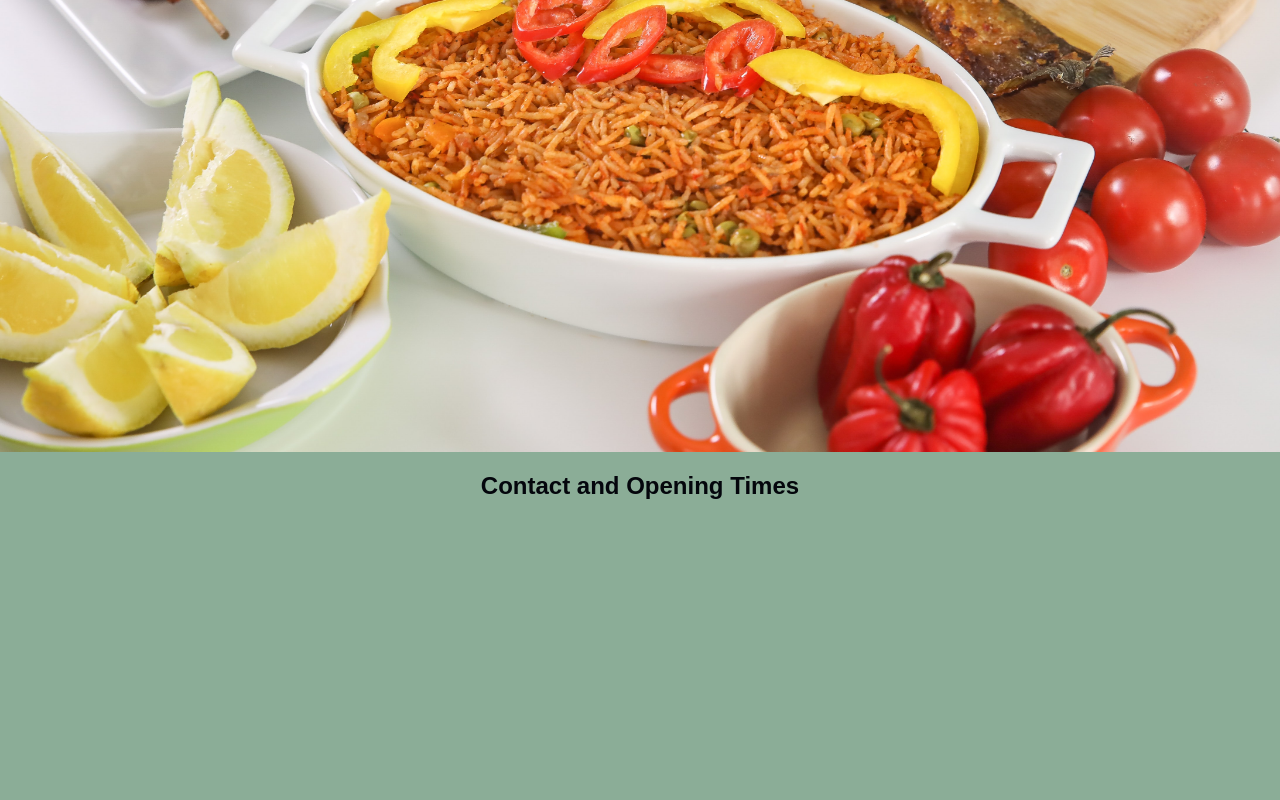
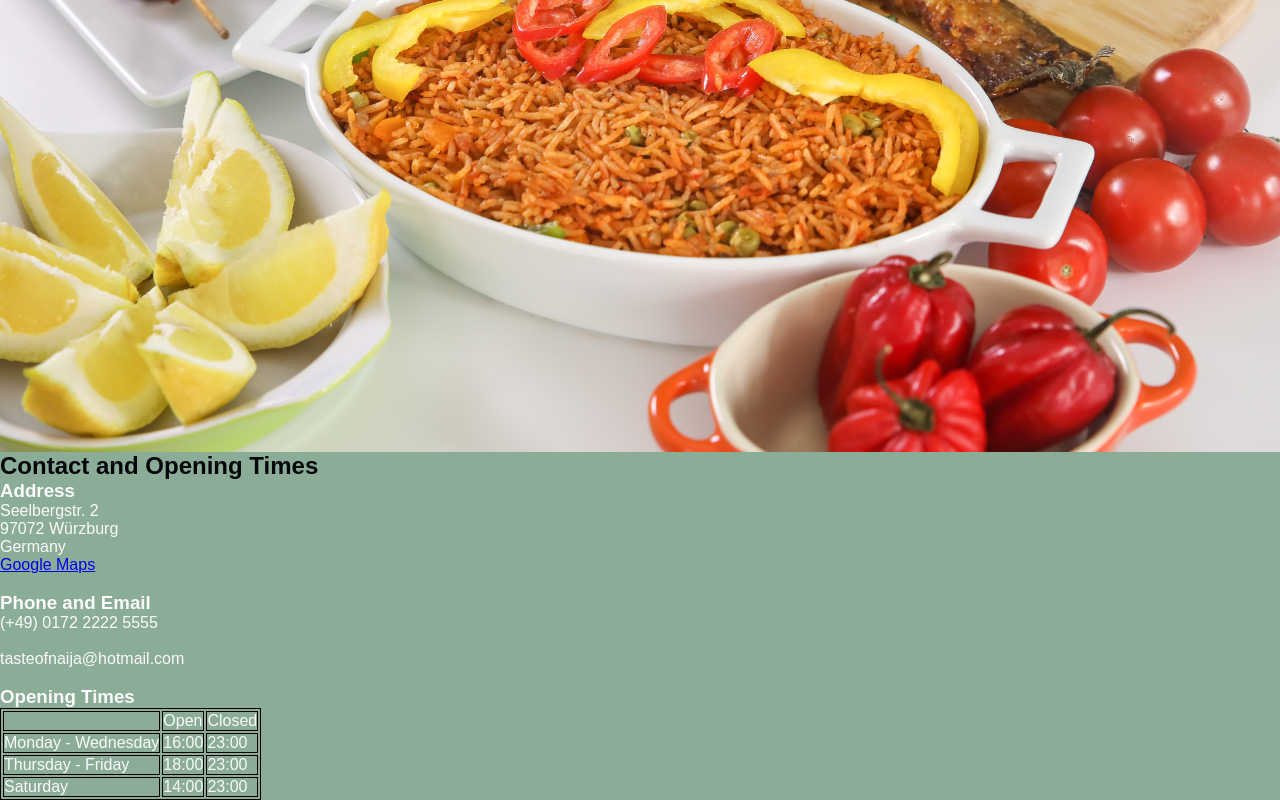
Before and after one commit to sategie/Taste-of-Naija, a plain HTML site: page index.html in a window 1280 px wide. Shown: the part 329-1129 px from the top of the page. Before the commit the page ends 849 px from the top, so only its background shows below. Drawn offline with Linux system fonts and the light colour scheme.

Commit message:
Add basic HTML structure to Contact and Opening Times section

```diff
--- a/assets/css/style.css
+++ b/assets/css/style.css
@@ -77,7 +77,13 @@ h1, h2 {
     object-fit: cover;
 }
 
-#open {
-    text-align: center;
-    margin: 20px;
+
+
+
+
+
+/* Table border style */
+
+table, th, td {
+    border: 1px solid black
 }
--- a/index.html
+++ b/index.html
@@ -44,9 +44,52 @@
 
      <!-- <section>Contact and Opening Times</section> -->
 
-     <div>
-        <h2 id="open">Contact and Opening Times</h2>
-     </div>
+  <section id="contact-open">
+    <h2 class="middle">Contact and Opening Times</h2>
+    <div>
+        <h3>Address</h3>
+        <p>Seelbergstr. 2 <br> 97072 Würzburg <br> Germany</p>
+       <a href="https://www.google.com/search?q=seelbergstra%C3%9Fe+2+w%C3%BCrzburg&rlz=1C1ONGR_deDE1014DE1014&oq=seelbergstr+2&aqs=chrome.5.69i57j0i22i30i625j0i22i30j0i15i22i30j0i22i30i625l2.11484j0j7&sourceid=chrome&ie=UTF-8" target="_blank">
+        Google Maps
+       </a>
+    </div>
+    <br>
+    <div>
+        <h3>Phone and Email</h3>
+        <p>(+49) 0172 2222 5555</p>
+        <br>
+        <p>tasteofnaija@hotmail.com</p>
+    </div>
+    <br>
+    <div>
+        <h3>Opening Times</h3>
+        <table>
+            <tr>
+                <th>
+                    <td>Open</td>
+                    <td>Closed</td>
+                </th>
+            </tr>
+            <tr>
+                <td>Monday - Wednesday</td>
+                <td>16:00</td>
+                <td>23:00</td>
+            </tr>
+            <tr>
+                <td>Thursday - Friday</td>
+                <td>18:00</td>
+                <td>23:00</td>
+            </tr>
+            <tr>
+                <td>Saturday</td>
+                <td>14:00</td>
+                <td>23:00</td>
+            </tr>
+        </table>
+    </div>
+
+
+  </section>
 
 
 
```
